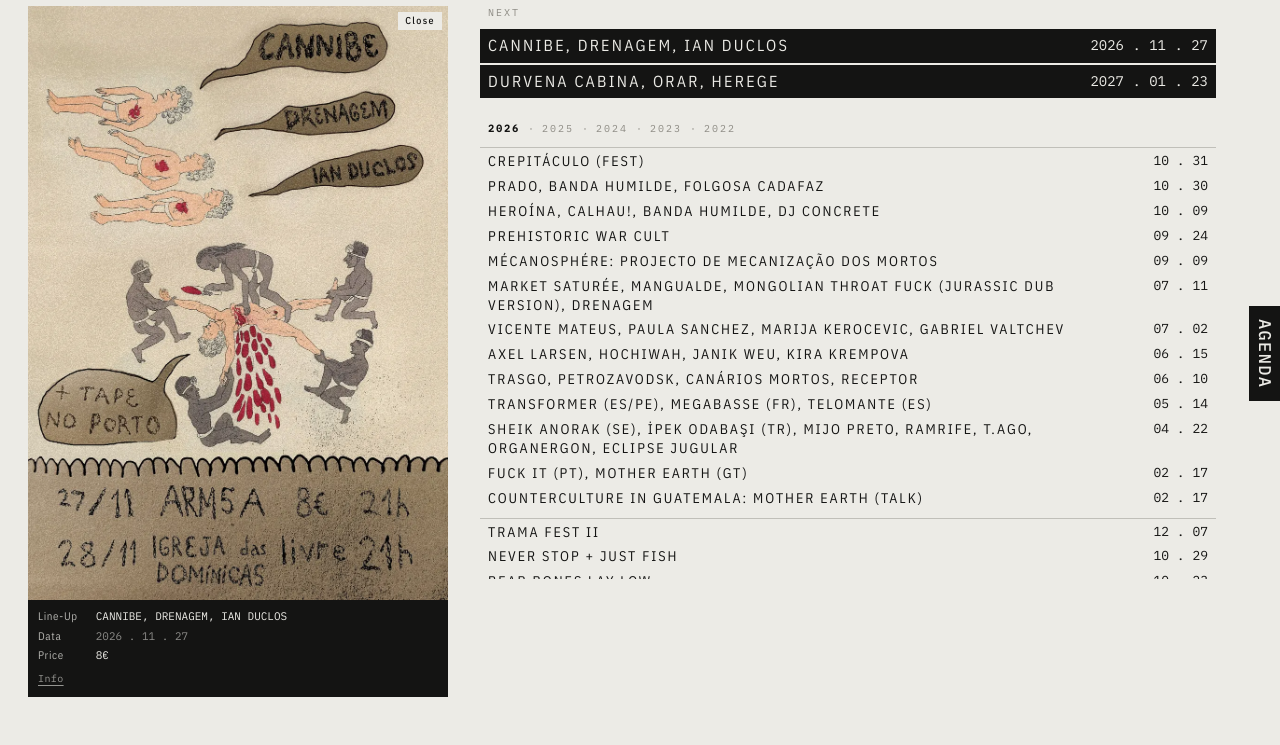
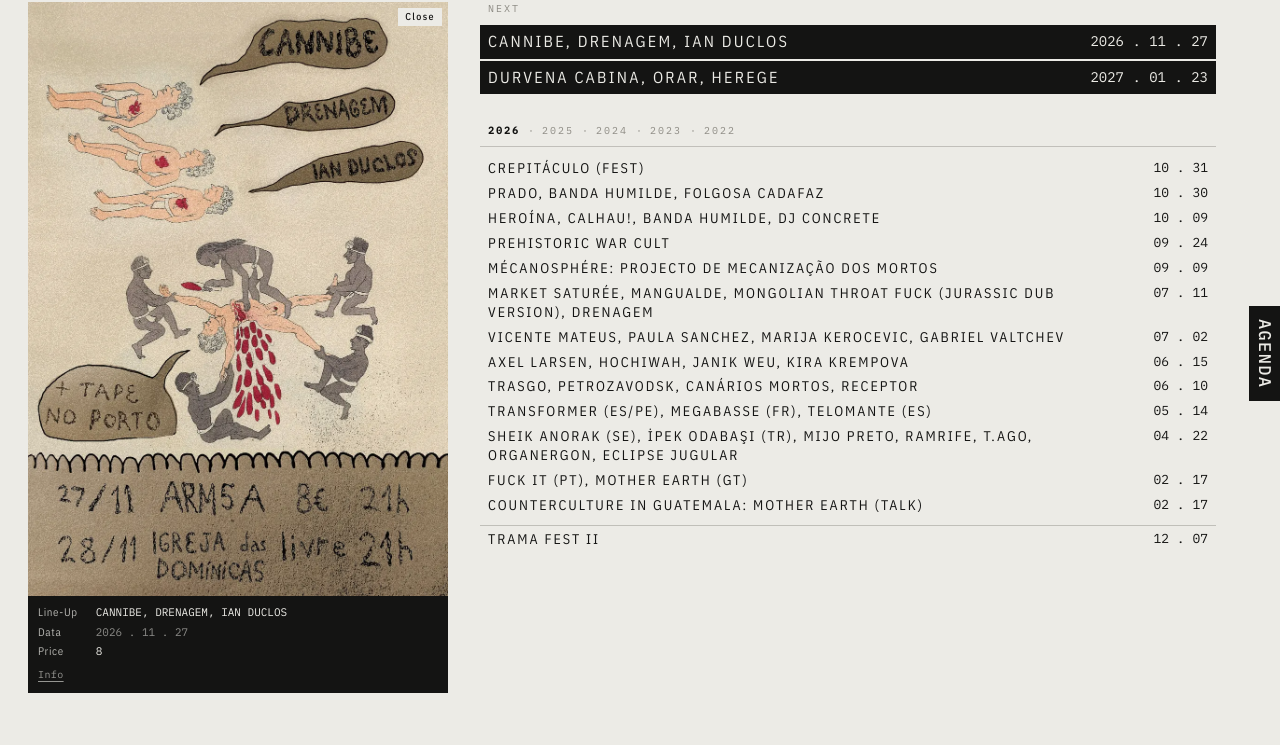
Before and after one commit to globalgroove/ARM5A, a plain HTML site: page index.html in a window 1280 px wide. Shown: the part 62-807 px from the top of the page. Drawn offline with nearby package versions, Linux system fonts and the light colour scheme.

Commit message:
Agenda: no logo placeholder, Contact-only menu, price as numbers, promoter and poster-credit lines, rows align to top, year index stuck without gap
Co-Authored-By: Claude Sonnet 5.5 <noreply@anthropic.com>
Claude-Session: https://claude.ai/code/session_01EG4bV4EuyqLMFJDihHK2L9

```diff
--- a/index.html
+++ b/index.html
@@ -118,7 +118,9 @@ const AGENDA = [
      One entry per event, named like in the AGENDA. All fields are optional:
        poster         image file, e.g. "assets/img/posters/2026-11-14.jpg"  (dotted placeholder until the file exists)
        alt            short description of the poster, for screen readers
-       price          shown as the Price line under the poster, e.g. "10 ouros" (nothing if empty)
+       price          numbers only, shown as the Price line under the poster: "10"  (nothing if empty)
+       promoter       who promoted the event, e.g. "Enfermo Distro, Hekatombe"  (nothing if empty)
+       credits        poster credits, e.g. "Name, Name"  (nothing if empty)
        place          short line shown after the date in the Data line in the agenda row, e.g. "Lisboa, Galeria X" (also searchable)
        details        list of [ "label", "value" ] shown under the poster (venue, time, entry ...)
        text           a paragraph, or a list of paragraphs
@@ -133,6 +135,7 @@ const TEXTS = {
   },
 
   transformer: {
+    promoter: "ARM, Hekatombe",
     poster: "assets/img/agenda/260514-transformer-megabasse-telomante.webp",
     alt: "Poster: Transformer, Megabasse, Telomante, 14 May"
   },
@@ -153,7 +156,8 @@ const TEXTS = {
   },
 
   prado: {
-    price: "8 paus",
+    promoter: "SNC",
+    price: "8",
     poster: "assets/img/agenda/261030-prado.webp",
     alt: "Poster: Prado, Banda Humilde, Folgosa Cadafaz, 30 October"
   },
@@ -169,13 +173,14 @@ const TEXTS = {
   },
 
   noiteprimordial: {
-    price: "8 ossos",
+    promoter: "Umbra Bookings, Enfermo Distro, Hekatombe Records",
+    price: "8",
     poster: "assets/img/agenda/270123-noite-primordial.webp",
     alt: "Poster: Noite Primordial, Durvena Cabina, Orar, Herege, 23 January 2027"
   },
 
   cannibe: {
-    price: "8€",
+    price: "8",
     poster: "assets/img/agenda/261127-cannibe.webp",
     alt: "Poster: Cannibe, Drenagem, Ian Duclos, 27 November"
   },
@@ -186,12 +191,14 @@ const TEXTS = {
   },
 
   sheik: {
+    promoter: "ARM, Hekatombe",
     poster: "assets/img/agenda/260422-sheik-anorak.webp",
     alt: "Poster: Sheik Anorak, İpek Odabaşı, Mijo Preto, 22 April"
   },
 
   enfermo: {
-    price: "6¥",
+    promoter: "Enfermo Distro, Hekatombe",
+    price: "6",
     poster: "assets/img/agenda/241006-enfermo-distro.webp",
     alt: "Poster: Enfermo Distro x Hekatombe, October 2024: Trasgo, Kastrata, Ramrife, Eclipse Jugular, Insomnia, Butterfuck"
   },
@@ -202,28 +209,31 @@ const TEXTS = {
   },
 
   crepitaculo: {
-    price: "10 ouros",
+    price: "10",
     poster: "assets/img/agenda/261031-crepitaculo.webp",
     alt: "Poster: Crepitáculo, 31 October 2026"
   },
 
   trasgo: {
+    promoter: "ARM, Hekatombe",
     poster: "assets/img/agenda/260610-arm5-hekatombe.webp",
     alt: "Poster: ARM5A x Hekatombe, 10 June 2026"
   },
 
   gallaecian: {
+    promoter: "Gallaecian Cult, Enfermo Distro",
     poster: "assets/img/agenda/260217-gallaecian-cult.webp",
     alt: "Poster: Gallaecian Cult & Enfermo Distro, 17 February"
   },
 
   occupied: {
-    price: "5bux",
+    price: "5",
     poster: "assets/img/agenda/250915-occupied-head.webp",
     alt: "Poster: Occupied Head, Neither-Neither"
   },
 
   termitario: {
+    promoter: "Trama",
     poster: "assets/img/agenda/250614-termitario-3.webp",
     alt: "Poster: Termitário #3, António Baião"
   },
@@ -234,17 +244,20 @@ const TEXTS = {
   },
 
   enterrados: {
+    promoter: "Hekatombe, ARM",
     poster: "assets/img/agenda/250201-enterrados-no-jardim.webp",
     alt: "Poster: Enterrados no Jardim, 1 February"
   },
 
   holocausto: {
-    price: "$6",
+    promoter: "ARM, Hekatombe",
+    price: "6",
     poster: "assets/img/agenda/241207-holocausto-canibal.webp",
     alt: "Poster: Holocausto Canibal, Drenagem, Distrofia"
   },
 
   massacre: {
+    promoter: "Hekatombe, Enfermo Distro",
     poster: "assets/img/agenda/241111-vomit-self.webp",
     alt: "Poster: Vomit-Self, P/O Massacre, 11 November"
   },
@@ -255,17 +268,20 @@ const TEXTS = {
   },
 
   booklaunch: {
-    price: "Free",
+    promoter: "Livraria Trama, Hekatombe, Barco Bêbado",
+    price: "0",
     poster: "assets/img/agenda/240706-book-launch.webp",
     alt: "Poster: Book launch: Kenji Siratori, Rui Baião, Ian Duclos, Vomit Self"
   },
 
   leviata: {
+    promoter: "Leviatã, Enfermo Distro",
     poster: "assets/img/agenda/240622-the-end-of-leviata.webp",
     alt: "Poster: The End of Leviatã, 22 June"
   },
 
   distrofia: {
+    promoter: "Leviatã, Enfermo Distro",
     poster: "assets/img/agenda/240525-distrofia-traumatico-desmame.webp",
     alt: "Poster: Distrofia, Traumático Desmame, Ramrife, 25 May"
   }
@@ -287,9 +303,7 @@ const PAGE = {
   site: {
     title: "ARM5A",
     links: [                             // [ "text", "link" ]. "#..." jumps to a section of this page.
-      ["Work",        "work/"],          // anything else opens that page (folder or file, relative to the site root)
-      ["Discography", "discography/"],
-      ["Contact",     "contact/"]
+      ["Contact",     "contact/"]        // anything else opens that page (folder or file, relative to the site root)
     ]                                    // an empty list [] shows the title only, without a menu
   },
 
@@ -306,8 +320,8 @@ const PAGE = {
 
   /* ---- PAGE IDENTITY ------------------------------------------------ */
   browserTitle: "ARM5A",         // text on the browser tab
-  logo: { src: "", alt: "Home", mark: "registration" },  // small mark left of the menu title, links to the site root.
-                                   // Empty src = a placeholder mark, mark: "registration" (square, circle, crosshair), "lens" (black ellipse, tall ring, side wedges) or "cross" (both combined)
+  logo: { src: "", alt: "Home", mark: "" },  // small mark left of the menu title, links to the site root.
+                                   // Empty src and mark "" = no logo.  Empty src = a placeholder mark, mark: "registration" (square, circle, crosshair), "lens" (black ellipse, tall ring, side wedges) or "cross" (both combined)
                                    // Use a small square SVG or PNG with a transparent background (it is shown up to 28 x 28 px), e.g. "assets/img/logo.svg"
   sideLabel: "AGENDA",            // text on the vertical side tab. "" = show the page number instead
   showTabs: true,                // true = show the side tab; false = hide it
@@ -328,11 +342,11 @@ const PAGE = {
   text: [""],
 
   /* ---- LOGO IN THE LEFT COLUMN (shown until an event is opened) ---------- */
-  restLogo: { src: "assets/img/arm5a-logo.png", alt: "ARM5" },
+  restLogo: { src: "", alt: "ARM5" },   // the big logo is parked: put "assets/img/arm5a-logo.png" here to show it again
                                  // black logo on a transparent background (it turns white in dark mode by itself). "" = show the figure below instead
 
   /* ---- IMAGE (left column, 3:2 landscape, no border, no caption). Used only when restLogo.src is empty; empty src = halftone grayscale placeholder ---- */
-  figure: { src: "", alt: "" }
+  figure: { src: "", alt: "", placeholder: false }   // placeholder: true = halftone grey block while no event is open
 };
 </script>
 <!-- ===================== END OF CONTENT ===================== -->
@@ -373,6 +387,7 @@ mark{background:var(--ink);color:var(--paper);padding:0 1px}   /* search matches
 .logo svg,.logo img,.logo canvas{display:block;width:100%;height:100%}
 .logo img{object-fit:contain;object-position:left center}
 .logo:hover{opacity:.7}
+.logo[hidden]{display:none}
 .sr{position:absolute;width:1px;height:1px;overflow:hidden;clip:rect(0 0 0 0);white-space:nowrap}
 .site-btn{display:block;background:var(--paper);color:var(--ink);border:0;padding:3px 8px 3px 0;font:500 14px/1.3 var(--label);letter-spacing:.14em;cursor:pointer;text-align:left}
 /* the open/close hint: a small thin chevron, pale and set apart from the title. Turns up when open; darkens on hover.
@@ -449,7 +464,8 @@ main{grid-area:past;min-width:0}      /* upcoming and past events stack in the r
 .ag-head{margin:0 0 10px}
 .ag-head .ag-h{margin:0}
 .ag-ctrl[hidden]{display:none}
-.ag-ctrl{margin:0 0 2px}   /* the year index: the head line of the table. The year being read is shown in black */
+.ag-ctrl{position:sticky;top:0;z-index:5;margin:0;padding:6px 0 7px 8px;background:var(--paper);border-bottom:1px solid color-mix(in srgb,var(--rule) 45%,transparent)}   /* the year index: the head line of the table, stuck to the top of the scrolling box so rows disappear right under it. The year being read is shown in black */
+.agenda tbody tr.yr:first-child th{border-bottom:0}
 .ag-ctrl .ag-years{margin:0;line-height:14px}
 .agenda.up th{font-size:16px;padding:6px 28px 6px 8px}
 .agenda.up tr>*{background:var(--ink);color:var(--paper)}   /* upcoming events: solid black rows */
@@ -536,8 +552,8 @@ aside{align-self:stretch}
   .rest-logo{max-width:230px}
   .detail{position:relative;top:auto;width:100%}   /* relative, so that Info and Close stay inside the frame */
   .ag-scroll{max-height:none!important;overflow:visible}   /* phone: no scrolling box, the page itself scrolls */
-  .site{width:auto}
-  .ag-ctrl{position:sticky;top:40px;z-index:6;background:var(--paper);padding:8px 0 6px}   /* the year index stays in view under the menu */
+  .site{width:auto;margin:0;padding-bottom:12px}   /* the menu bar covers its own gap, so nothing shows between it and the year index */
+  .ag-ctrl{top:var(--site-h,44px);z-index:6;padding:8px 0 6px 8px}   /* the year index stays in view under the menu */
   .ag-box input{font-size:16px}         /* 16px: stops the browser from zooming in when the search is tapped */
   .tab-side{font-size:18px;padding:12px 6px}
 }
@@ -648,7 +664,8 @@ aside{align-self:stretch}
       var lim = new Image(); lim.src = root + lg.src; lim.alt = '';
       lim.onerror = function(){ logoMark(logo, lg.mark); };
       logo.appendChild(lim);
-    } else logoMark(logo, lg.mark);
+    } else if (lg.mark) logoMark(logo, lg.mark);
+    else logo.hidden = true;                                 // no src and no mark: no logo at all
 
     // side tab: text from sideLabel (or the page number); with nextPage set, a second outlined box (number+1) links to the next page
     if (C.showTabs) {
@@ -699,6 +716,9 @@ aside{align-self:stretch}
       var f = $('d-flip'); f.textContent = on ? 'Poster' : 'Info'; f.setAttribute('aria-pressed', on ? 'true' : 'false');
     }
     function toggleInfo(){ if (detail.classList.contains('has-info')) showInfo($('d-info').hidden); }
+    function stuck(){ var st = document.querySelector('.site'), c = toolsBlock && toolsBlock.ctrl; return (st ? st.offsetHeight : 44) + (c && !c.hidden ? c.offsetHeight : 0); }   // phone: height of the menu bar + year index that stay on top
+    function setSiteH(){ var st = document.querySelector('.site'); if (st) document.documentElement.style.setProperty('--site-h', st.offsetHeight + 'px'); }
+    setSiteH(); window.addEventListener('resize', setSiteH); window.addEventListener('load', setSiteH);
     function dock(){                                     // desktop: the frame lives in the left column. Phone: it sits in a row under the clicked line
       if (!current) return;
       if (narrow()) { current.parentNode.insertBefore(inl, current.nextSibling); inlTd.appendChild(detail); figBox.hidden = false; }
@@ -708,7 +728,7 @@ aside{align-self:stretch}
       if (current) { current.classList.remove('on'); current.querySelector('.ev').setAttribute('aria-expanded', 'false'); }
       current = tr; tr.classList.add('on'); tr.querySelector('.ev').setAttribute('aria-expanded', 'true');
       var sp = $('d-specs'); sp.innerHTML = '';
-      [['Line-Up', ev.title, ''], ['Data', (ev.date || '') + (ev.place ? '  \u00b7  ' + ev.place : ''), 'q'], ['Price', ev.price, '']].forEach(function(r){
+      [['Line-Up', ev.title, ''], ['Data', (ev.date || '') + (ev.place ? '  \u00b7  ' + ev.place : ''), 'q'], ['Price', ev.price, ''], ['Promoter', ev.promoter, ''], ['Poster', ev.credits, '']].forEach(function(r){
         if (!r[1]) return; sp.appendChild(el('dt', null, r[0])); sp.appendChild(el('dd', r[2], r[1]));
       });
       var pbox = $('d-poster'); pbox.innerHTML = ''; detail.style.removeProperty('--ar-n'); pbox.style.removeProperty('--ar');
@@ -730,7 +750,11 @@ aside{align-self:stretch}
       detail.classList.toggle('has-info', showBtn); $('d-flip').hidden = !showBtn;
       showInfo(false);                                   // every event opens on its poster
       detail.hidden = false; dock();
-      if (!quiet && narrow()) window.scrollTo({ top: tr.getBoundingClientRect().top + window.scrollY - 88, behavior: 'smooth' });   // phone: the line goes to the top, the poster is right under it
+      if (!quiet && !narrow()) {                         // website: the clicked line goes exactly to the top of its table, under the year index
+        var sw = tr.closest('.ag-scroll');
+        if (sw && sw.scrollHeight > sw.clientHeight + 1) { var c0 = sw.querySelector('.ag-ctrl'); sw.scrollTo({ top: sw.scrollTop + tr.getBoundingClientRect().top - sw.getBoundingClientRect().top - (c0 ? c0.offsetHeight : 0), behavior: 'smooth' }); }
+      }
+      if (!quiet && narrow()) window.scrollTo({ top: tr.getBoundingClientRect().top + window.scrollY - stuck(), behavior: 'smooth' });   // phone: the line goes to the top, the poster is right under it
     }
     function closeEvent(quiet){
       if (!current) return;
@@ -777,7 +801,7 @@ aside{align-self:stretch}
       var sec = el('section', 'ag-sec'); sec.setAttribute('aria-label', block.title || (block.tools ? 'Past events' : 'Upcoming events'));
       if (block.title) { var head = el('div', 'ag-head'); head.appendChild(el('h2', 'ag-h', block.title)); sec.appendChild(head); }
       if (block.tools && !toolsBlock) {                  // control row: the year index (the search field lives in the top-right corner of the page)
-        toolsBlock = blk; var ctrl = el('div', 'ag-ctrl'); ctrl.appendChild($('ag-years')); ctrl.hidden = true; sec.appendChild(ctrl);
+        toolsBlock = blk; var ctrl = el('div', 'ag-ctrl'); ctrl.appendChild($('ag-years')); ctrl.hidden = true; blk.ctrl = ctrl;   // (it goes inside the scrolling box, stuck to its top)
       }
       if (!block.tools && !block.title && block.rows.length && C.upcomingLabel) sec.appendChild(el('p', 'ag-tag', C.upcomingLabel));
       if (!block.rows.length && !block.tools) {          // nothing planned: a quiet line instead of an empty table
@@ -809,7 +833,7 @@ aside{align-self:stretch}
       });
       var wrap = el('div', 'ag-scroll');                // height limit: a block taller than agendaMaxHeight scrolls
       wrap.style.maxHeight = C.agendaMaxHeight || '55vh';
-      table.appendChild(body); wrap.appendChild(table); blk.table = table; if (block.tools) { blk.spacer = el('div', 'ag-pad'); wrap.appendChild(blk.spacer); } sec.appendChild(wrap); (block.tools ? $('agenda') : $('agenda-up')).appendChild(sec);   // both end up stacked in the right column, in the order written
+      if (blk.ctrl) wrap.appendChild(blk.ctrl); table.appendChild(body); wrap.appendChild(table); blk.table = table; if (block.tools) { blk.spacer = el('div', 'ag-pad'); wrap.appendChild(blk.spacer); } sec.appendChild(wrap); (block.tools ? $('agenda') : $('agenda-up')).appendChild(sec);   // both end up stacked in the right column, in the order written
       blk.wrap = wrap; blocks.push(blk);
     });
 
@@ -863,10 +887,10 @@ aside{align-self:stretch}
         if (i) { var dot = el('span', null, '\u00b7'); dot.setAttribute('aria-hidden', 'true'); yBox.appendChild(dot); }
         var yb = el('button', null, y); yb.type = 'button';
         yb.addEventListener('click', function(){
-          var t = yearFirst[y], w = t.blk.wrap;
+          var t = yearFirst[y], w = t.blk.wrap, ch = t.blk.ctrl ? t.blk.ctrl.offsetHeight : 0;
           if (q.value) { q.value = ''; filter(); refit(); }
-          if (w.scrollHeight > w.clientHeight + 1) { w.scrollTop += t.tr.getBoundingClientRect().top - w.getBoundingClientRect().top; w.scrollIntoView({ behavior: 'smooth', block: 'start' }); }
-          else window.scrollTo({ top: t.tr.getBoundingClientRect().top + window.scrollY - 88, behavior: 'smooth' });   // phone: the page scrolls, not the table
+          if (w.scrollHeight > w.clientHeight + 1) { w.scrollTop += t.tr.getBoundingClientRect().top - w.getBoundingClientRect().top - ch; w.scrollIntoView({ behavior: 'smooth', block: 'start' }); }
+          else window.scrollTo({ top: t.tr.getBoundingClientRect().top + window.scrollY - stuck(), behavior: 'smooth' });   // phone: the page scrolls, not the table
         });
         yBox.appendChild(yb); ybtn[y] = yb;
       });
@@ -883,13 +907,14 @@ aside{align-self:stretch}
       yearOrder.forEach(function(y){ if (!yearFirst[y].tr.hidden) last = yearFirst[y].tr; });
       if (!last) return;
       if (narrow()) { sp.style.height = Math.max(240, window.innerHeight - 90 - (toolsBlock.table.getBoundingClientRect().bottom - last.getBoundingClientRect().top)) + 'px'; return; }   // phone: room for the last years (and the fly)
-      if (toolsBlock.table.offsetHeight <= w.clientHeight) return;   // everything fits: nothing to scroll
+      var ch = toolsBlock.ctrl ? toolsBlock.ctrl.offsetHeight : 0;
+      if (toolsBlock.table.offsetHeight + ch <= w.clientHeight) return;   // everything fits: nothing to scroll
       var h = toolsBlock.table.getBoundingClientRect().bottom - last.getBoundingClientRect().top;
-      sp.style.height = Math.max(0, w.clientHeight - h) + 'px';
+      sp.style.height = Math.max(0, w.clientHeight - ch - h) + 'px';
     }
     function markYear(){
       if (!toolsBlock) return;
-      var w = toolsBlock.wrap, top = (w.scrollHeight > w.clientHeight + 1) ? w.getBoundingClientRect().top + 4 : 90, cur = null;   // phone: the line 90px from the top of the screen
+      var w = toolsBlock.wrap, top = (w.scrollHeight > w.clientHeight + 1) ? w.getBoundingClientRect().top + (toolsBlock.ctrl ? toolsBlock.ctrl.offsetHeight : 0) + 4 : stuck() + 4, cur = null;   // phone: the line 90px from the top of the screen
       yearOrder.forEach(function(y){ var tr = yearFirst[y].tr; if (tr.hidden) return; if (!cur || tr.getBoundingClientRect().top <= top) cur = y; });
       Object.keys(ybtn).forEach(function(y){ ybtn[y].classList.toggle('on', y === cur); if (y === cur) ybtn[y].setAttribute('aria-current', 'true'); else ybtn[y].removeAttribute('aria-current'); });
     }
@@ -967,6 +992,7 @@ aside{align-self:stretch}
       var lg2 = new Image(); lg2.className = 'rest-logo'; lg2.alt = rl.alt || ''; lg2.onerror = function(){ lg2.hidden = true; };   // if the file is not found nothing is shown (no broken-image text)
       lg2.src = root + rl.src; fig.appendChild(lg2);
     } else if (!f.src) {
+      if (f.placeholder === false) return;
       var h = el('div', 'halftone'); h.setAttribute('role', 'img'); h.setAttribute('aria-label', f.alt || 'Image placeholder'); fig.appendChild(h);
     } else {
       var fr = el('div', 'frame'), im = new Image();
```
Also changed, not shown: assets/img/agenda/250318-tv-dinner.webp.
